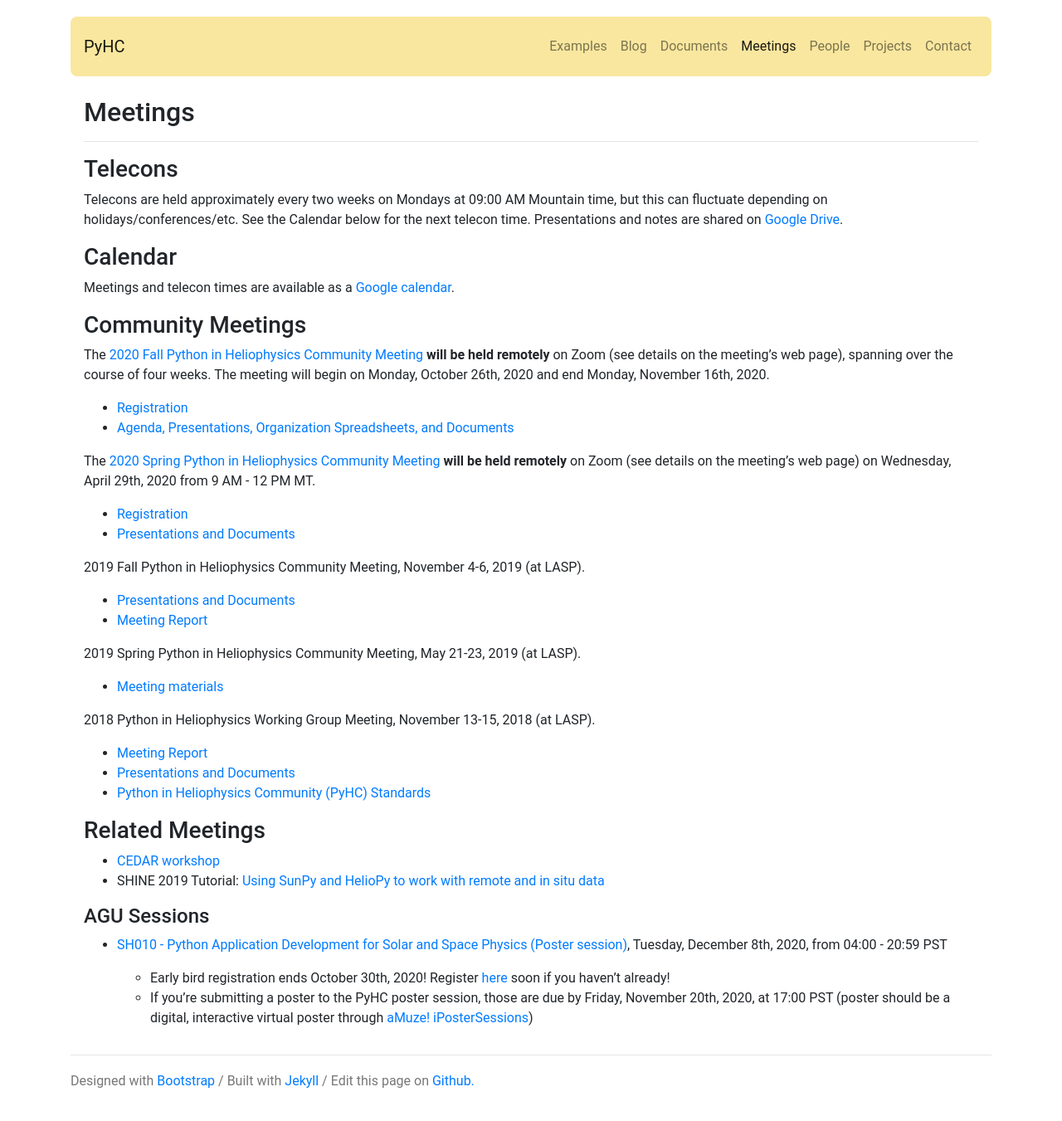
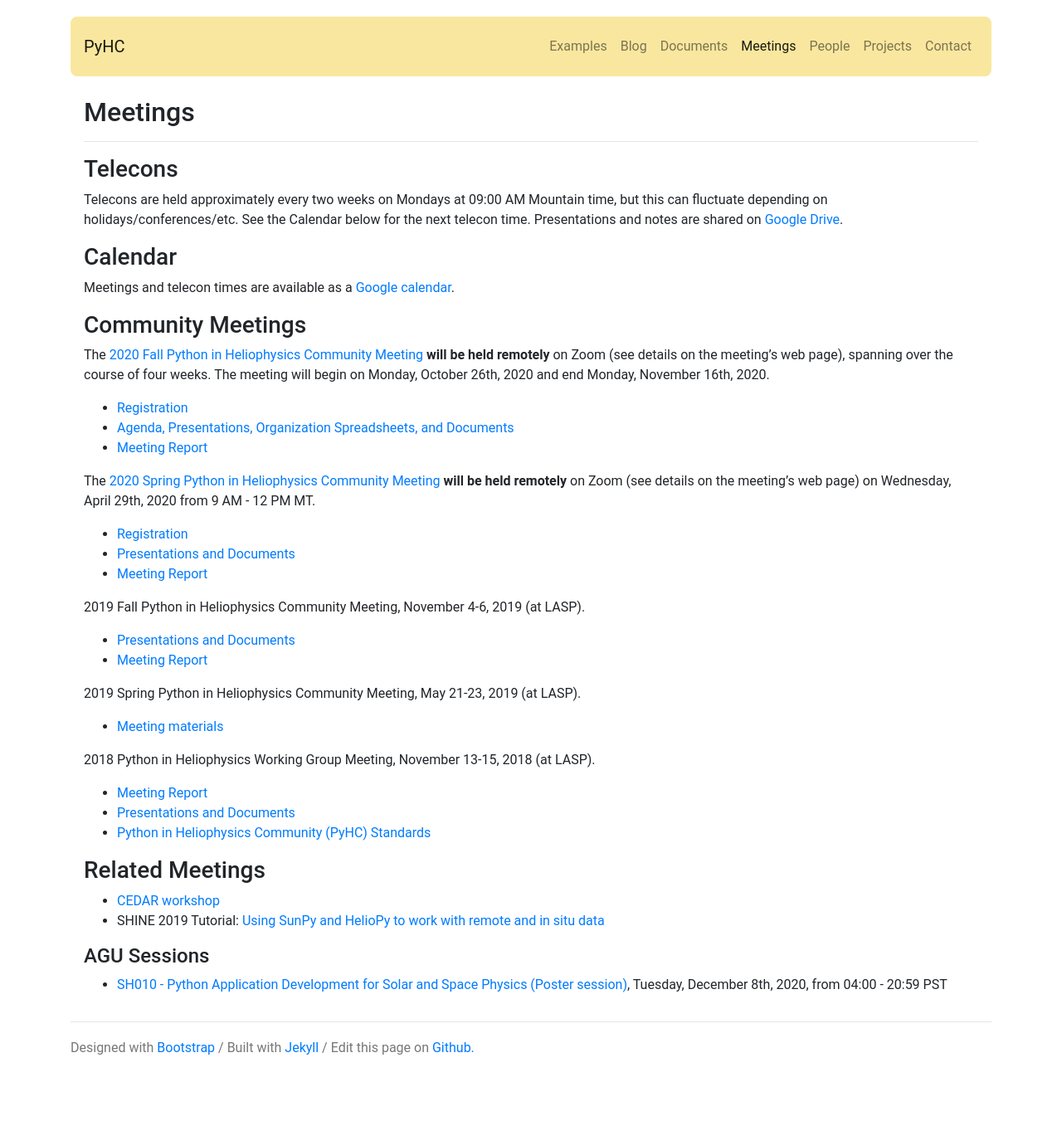
Before and after one commit to heliophysicsPy/heliophysicsPy.github.io, a Jekyll site: the page built from _pages/meetings.md, in a window 1280 px wide. Shown: the whole page at 83% size. Built offline with Jekyll 4.4.1, drawn with Linux system fonts in a browser that asks for light colours; nearby versions of some CDN libraries; after the commit the page ends 1311 px from its top, so only the background shows below that.

Commit message:
adding the spring and fall 2020 meeting reports to the website, also, removing unneeded AGU info from meetings page

```diff
--- a/_pages/meetings.md
+++ b/_pages/meetings.md
@@ -18,11 +18,13 @@ The [2020 Fall Python in Heliophysics Community Meeting]({% link
 _pages/meetings/fall2020.md %}) **will be held remotely** on Zoom (see details on the meeting's web page), spanning over the course of four weeks. The meeting will begin on Monday, October 26th, 2020 and end Monday, November 16th, 2020.
 * [Registration](https://forms.gle/ZYESjbYwiGooCkKJ7)
 * [Agenda, Presentations, Organization Spreadsheets, and Documents](https://drive.google.com/drive/u/0/folders/1T3CGRwXAst8jd7I6xFiKxyCgluGGpg0A)
+* [Meeting Report](https://docs.google.com/document/d/1roGSs_DKtXP5uLyPEHZrtA6taHW9zcMp0L54JKpg1p0/edit#heading=h.mpebd2k6hb5s)
 
 The [2020 Spring Python in Heliophysics Community Meeting]({% link
 _pages/meetings/april2020.md %}) **will be held remotely** on Zoom (see details on the meeting's web page) on Wednesday, April 29th, 2020 from 9 AM - 12 PM MT.
 * [Registration](https://forms.gle/fYxWXWccyTZxnVUH9)
 * [Presentations and Documents](https://drive.google.com/drive/u/0/folders/1vONfB6hf0y-VVOPj1748R3U9agFyq0iV)
+* [Meeting Report](https://docs.google.com/document/d/1FqR3u4nP4HtH6baIYyzehMeDDo6Qp5ivKtduPmHETFY/edit)
 
 2019 Fall Python in Heliophysics Community Meeting, November 4-6, 2019 (at LASP).
 * [Presentations and Documents](https://drive.google.com/drive/u/0/folders/1lSM0DwLuKli1Rv9eKYe0vBVB_V8_9wKB)
@@ -44,6 +46,3 @@ _pages/meetings/april2020.md %}) **will be held remotely** on Zoom (see details
 #### AGU Sessions
 
 * [SH010 - Python Application Development for Solar and Space Physics (Poster session)](https://agu.confex.com/agu/fm20/meetingapp.cgi/Session/102187), Tuesday, December 8th, 2020, from 04:00 - 20:59 PST
-
-    * Early bird registration ends October 30th, 2020! Register [here](https://www.agu.org/Fall-Meeting/Pages/Register-Housing/Registration-Rates) soon if you haven't already!
-    * If you're submitting a poster to the PyHC poster session, those are due by Friday, November 20th, 2020, at 17:00 PST (poster should be a digital, interactive virtual poster through [aMuze! iPosterSessions](https://ipostersessions.com/cases/))
```
